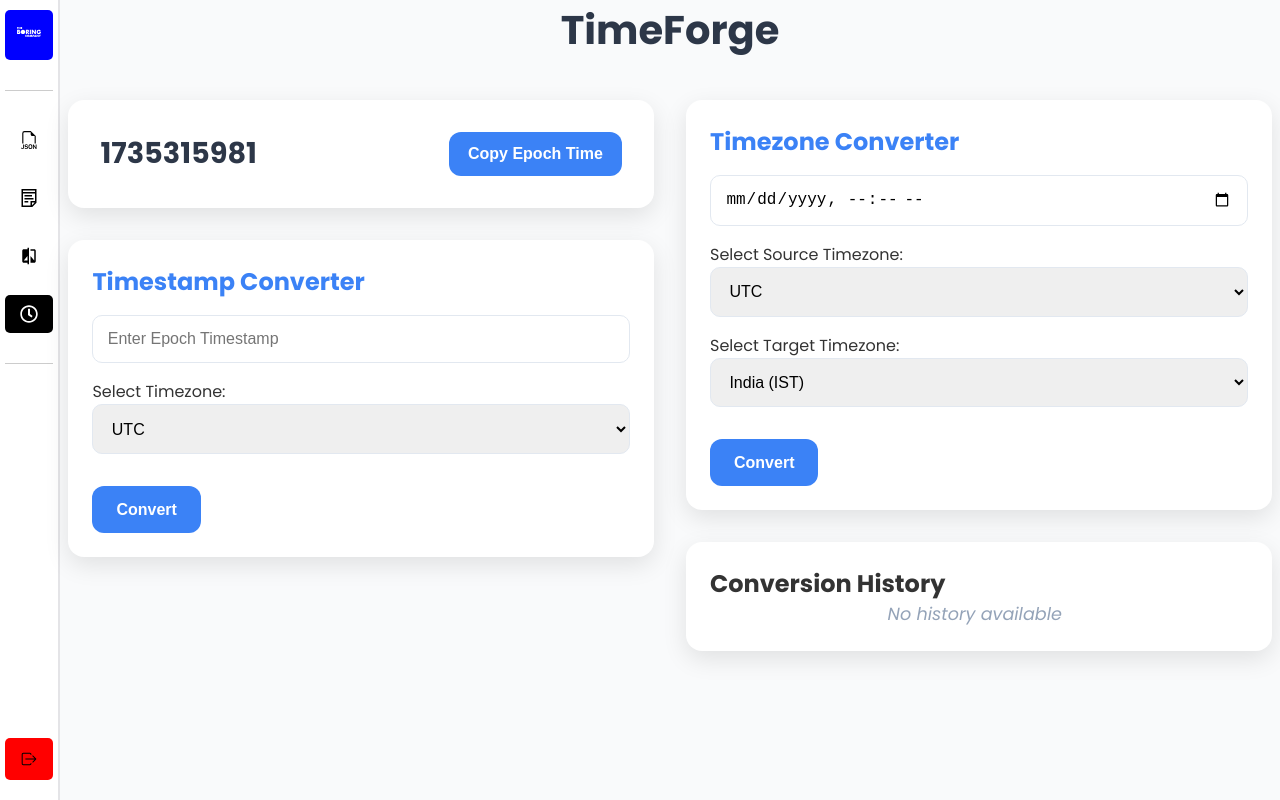
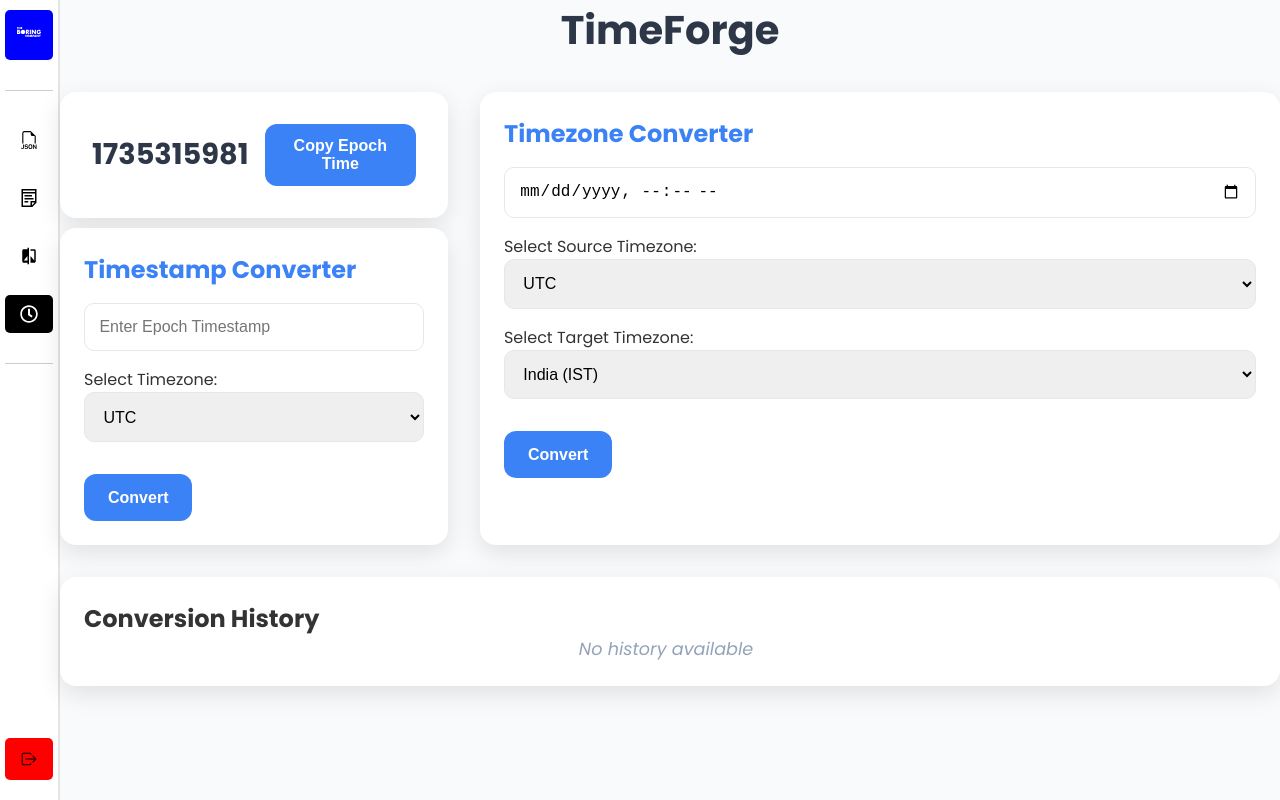
Before and after one commit to saikiran0925/sncls-v2, a React (Vite) app: page /time-forge in a window 1280 px wide. Built offline with nearby package versions, Linux system fonts and the light colour scheme.

Commit message:
Minor UI improvements

```diff
--- a/src/css/TimeForgeApp.css
+++ b/src/css/TimeForgeApp.css
@@ -1,3 +1,35 @@
+.tf-top-section-container {
+  display: flex;
+  gap: 2rem;
+}
+
+/* Top row for "Copy Echo Time" and "Timestamp Converter" */
+.tf-top-row {
+  display: flex;
+  gap: 2rem;
+  width: 100%;
+}
+
+/* Adjust individual blocks in the top row */
+.tf-top-row>div {
+  flex: 1;
+  /* Ensure both blocks take equal space */
+}
+
+/* Bottom row for "Timezone Converter" and "Conversion History" */
+.tf-bottom-row {
+  display: flex;
+  flex-direction: column;
+  gap: 2rem;
+  width: 100%;
+}
+
+/* Conversion History spans the entire width */
+.tf-bottom-row>.tf-epoch-history-container {
+  flex: 1;
+  width: 100%;
+}
+
 .tf-current-epoch-box {
   background-color: #ffffff;
   padding: 2rem;
@@ -10,6 +42,7 @@
   width: 100%;
   max-width: 600px;
   transition: transform 0.2s, box-shadow 0.3s ease;
+  margin-bottom: 10px;
 }
 
 .tf-current-epoch-box:hover {
@@ -54,7 +87,7 @@
 
 .tf-app-header {
   text-align: center;
-  margin-bottom: 1.5rem;
+  margin-bottom: 1rem;
 }
 
 .tf-app-header h1 {
@@ -68,6 +101,7 @@
 .tf-main-content {
   display: flex;
   justify-content: center;
+  flex-direction: column;
   gap: 2rem;
   width: 100%;
   max-width: 1400px;
@@ -142,7 +176,7 @@
 
 /* Conversion history */
 .tf-history-scroll {
-  max-height: 300px;
+  max-height: 220px;
   overflow-y: auto;
   padding-right: 0.5rem;
 }
--- a/src/pages/TimeForgeApp.jsx
+++ b/src/pages/TimeForgeApp.jsx
@@ -1,6 +1,6 @@
 import React, { useState, useEffect } from 'react';
 import '../css/TimeForgeApp.css';
-import { showNotification } from "../utilities/utils";
+import { showNotification } from '../utilities/utils';
 
 const getCurrentEpochTime = () => Math.floor(Date.now() / 1000);
 
@@ -235,12 +235,14 @@ const TimeForgeApp = () => {
     <AppContainer>
       <Header />
       <div className="tf-main-content">
-        <div className="tf-left-pane">
-          <CurrentEpochTime />
-          <TimestampConverter addHistory={addHistory} />
+        <div className="tf-top-section-container">
+          <div className="tf-left-section">
+            <CurrentEpochTime />
+            <TimestampConverter addHistory={addHistory} />
+          </div>
+          <TimezoneConverter addHistory={addHistory} />
         </div>
-        <div className="tf-right-pane">
-          <TimezoneConverter addHistory={addHistory} />
+        <div className="tf-history-section">
           <EpochHistory history={history} handleDeleteHistory={handleDeleteHistory} />
         </div>
       </div>
```
